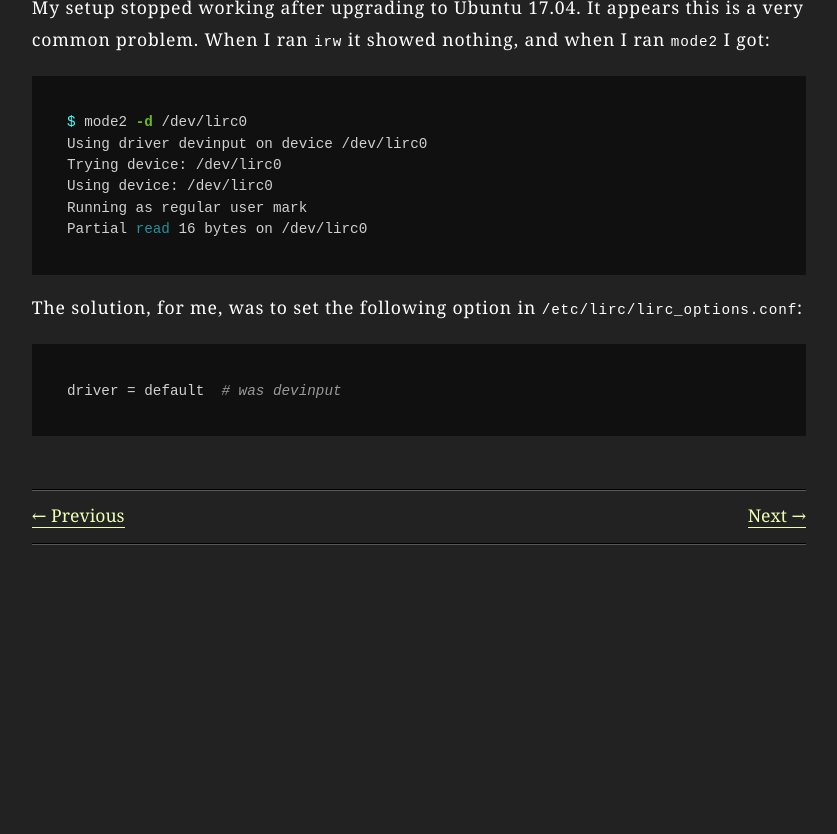
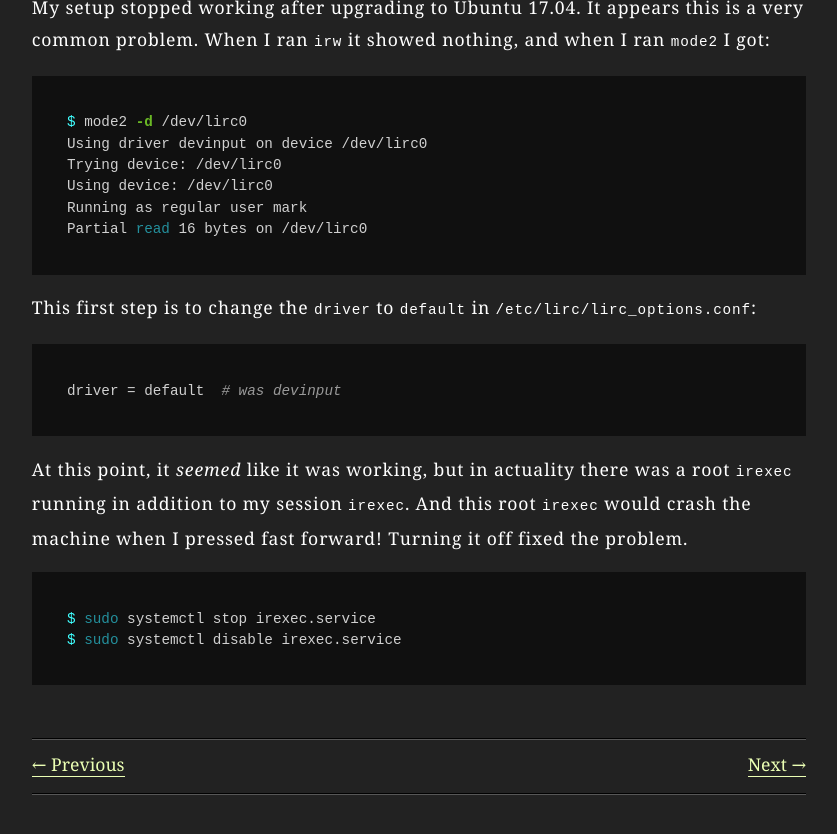
Before and after one commit to MarkLodato/marklodato.github.com, a Jekyll site: the page built from _posts/2013-10-24-how-to-use-lirc.md, in a window 1280 px wide and 900 px high, scrolled down 8260 px. Shown: the top 834 px of the window, without its empty margins (221-1058 px from the left). Built offline with Jekyll 4.4.1, drawn with Linux system fonts in a browser that asks for light colours; before the commit the page ends 8911 px from its top, so only the background shows below that.

Commit message:
add irexec.service to lirc post

````diff
--- a/_posts/2013-10-24-how-to-use-lirc.md
+++ b/_posts/2013-10-24-how-to-use-lirc.md
@@ -314,9 +314,19 @@
 Partial read 16 bytes on /dev/lirc0
 ```
 
-The solution, for me, was to set the following option in
+This first step is to change the `driver` to `default` in
 `/etc/lirc/lirc_options.conf`:
 
 ```conf
 driver = default  # was devinput
 ```
+
+At this point, it *seemed* like it was working, but in actuality there was
+a root `irexec` running in addition to my session `irexec`. And this root
+`irexec` would crash the machine when I pressed fast forward! Turning it off
+fixed the problem.
+
+```bash
+$ sudo systemctl stop irexec.service
+$ sudo systemctl disable irexec.service
+```
````
